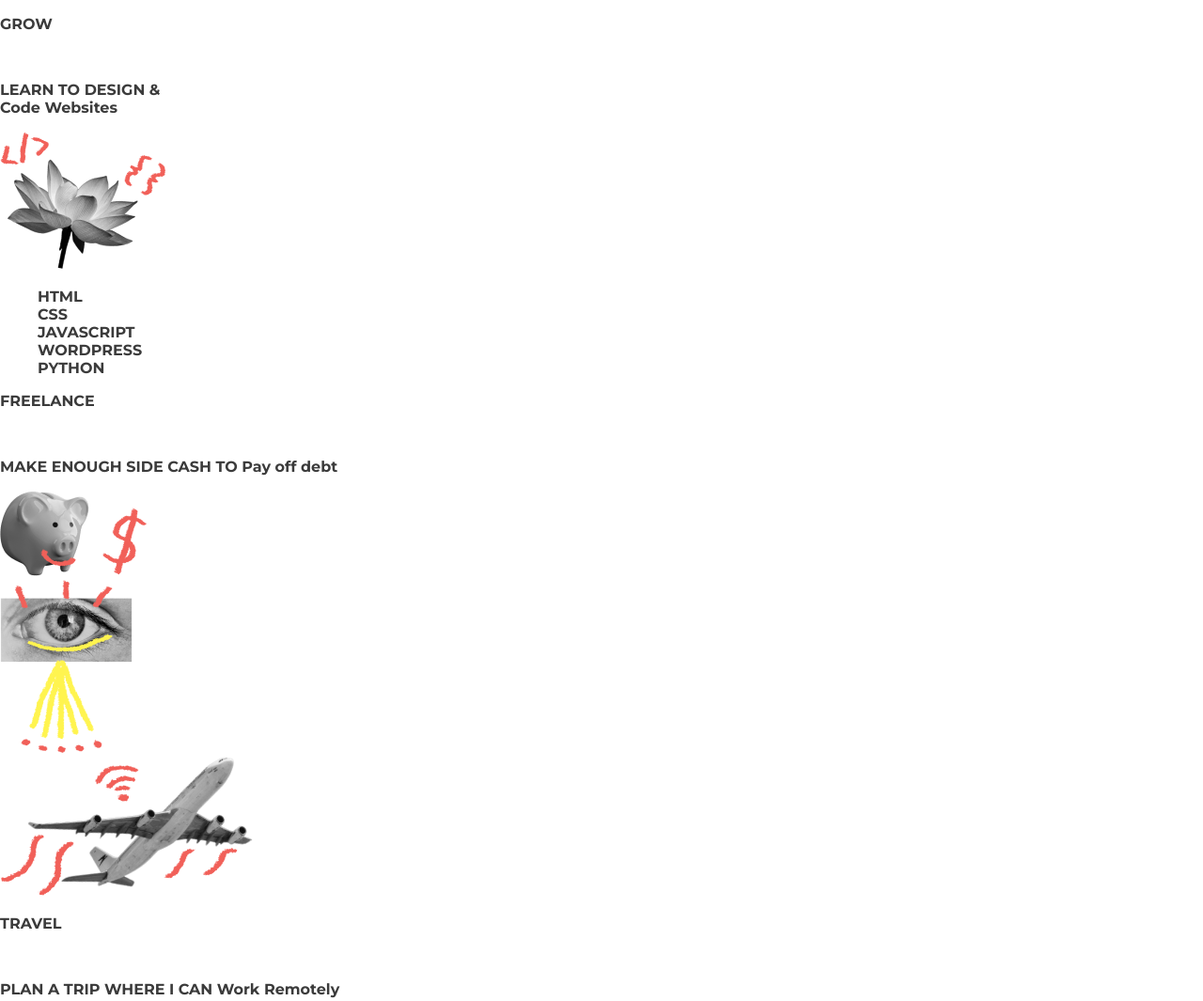
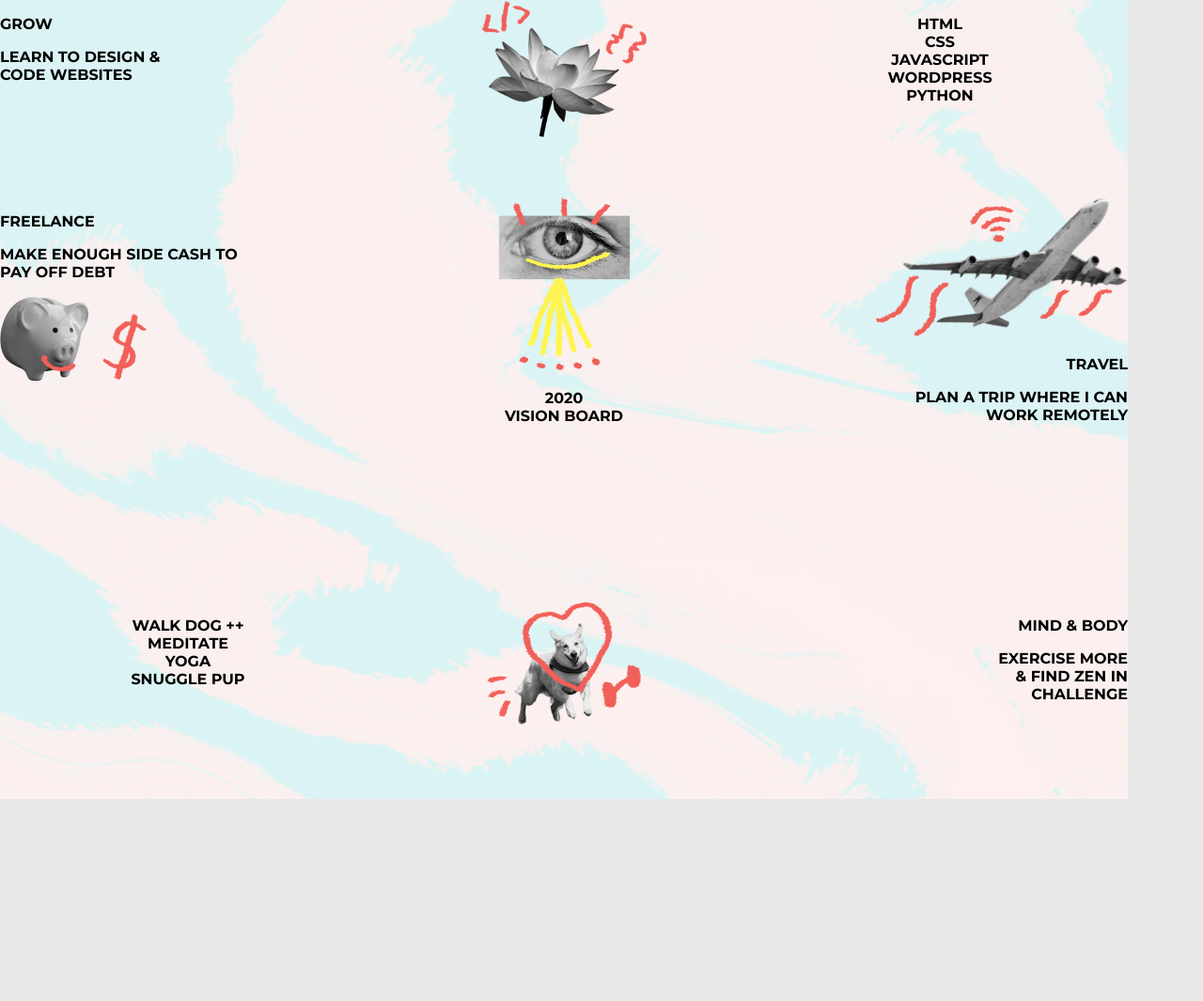
Before and after one commit to lchutich/101-vision-board, a plain HTML site: page index.html in a window 1280 px wide. Shown: the top 1065 px of the page at 94% size. After the commit the page ends 850 px from the top, so only its background shows below. Drawn offline with Linux system fonts and the light colour scheme.

Commit message:
Added css and additional classes to html

```diff
--- a/css/main.css
+++ b/css/main.css
@@ -1,11 +1,36 @@
 
 Body	{
-	font-family: 'Montserrat', sans-serif;
-	color: #3B3B3B;
+	background: #e8e8e8;
 }
 
+#vision-board	{
+	width: 1200px;
+	height: 850px;
+	background-image: url(../img/background.png);
+	background-size: cover;
+	overflow: auto;
+	font-family: 'Montserrat', sans-serif;
+	text-transform: uppercase;
+	}
 
+.block	{
+	float: left;
+	width: 400px;
+	box-sizing: border-box;
+}
 
-ul	{
-	list-style-type: none;
+.small-block	{
+	height: 210px;
 }
+
+.large-block	{
+	height: 430px;
+}
+
+.center	{
+	text-align: center;
+}
+
+.right {
+text-align: right;
+}
--- a/index.html
+++ b/index.html
@@ -12,49 +12,51 @@
 </head>
 <body>
 	<div id="vision-board">
-		<div class= "block">
-			<p>GROW</p> </br>
-			<p>LEARN TO DESIGN & </br>
-			<strong>Code Websites</strong></p>
+		<div class= "block small-block light-bg">
+				<p>Grow</p> </span>
+				<p>Learn to Design &amp;<br>
+				<strong>Code Websites</strong></p>
 		</div>
-		<div class= "block">
-			<img src="img/flower.png" alt="flower with brackets and tags"/>
+		<div class= "block small-block center">
+				<img src="img/flower.png" alt="flower"/>
 		</div>
-		<div class= "block">
-			<ul>
-				<li>HTML</li>
-				<li>CSS</li>
-				<li>JAVASCRIPT</li>
-				<li>WORDPRESS</li>
-				<li>PYTHON</li>
-			</ul>
+		<div class= "block small-block center light-bg">
+				<p>
+					HTML<br>
+					CSS<br>
+					Javascript<br>
+					WordPress<br>
+					Python<br>
+				</p>
 		</div>
-		<div class= "block">
-			<p>FREELANCE</p> </br>
-			<p>MAKE ENOUGH SIDE CASH TO <strong>Pay off debt</strong></p>
-			<img src="img/piggy.png" alt="piggy bank with dollar sign"/>
+		<div class="block large-block">
+				<p><span class="highlight">FREELANCE</span></p>
+				<p>Make Enough Side Cash to<br><strong>Pay off debt</strong></p>
+				<img src="img/piggy.png" alt="piggy bank with dollar sign"/>
 		</div>
-		<div class= "block">
-			<img src="img/eye.png" alt="photo of eye with graphics"/>
+		<div class= "block large-block center dark-bg">
+				<img src="img/eye.png" alt="photo of eye with graphics"/>
+				<p class="title"><span class="marker">2020</span><br>Vision Board</p>
 		</div>
-		<div class= "block">
-			<img src="img/plane.png" alt="photo of plane"/>
-			<p>TRAVEL</p></br>
-			<p>PLAN A TRIP WHERE I CAN <strong> Work Remotely</strong></p>
+		<div class= "block right large-block">
+				<img src="img/plane.png" alt="photo of plane"/>
+				<p><span class="highlight">Travel</span></p>
+				<p>Plan A Trip Where I Can<br><strong>Work Remotely</strong></p>
 		</div>
-		<div class= "block">
-			<ul>
-				<li>WALK DOG ++</li>
-				<li>MEDITATE</li>
-				<li>YOGA</li>
-				<li>SNUGGLE PUP</li>
+		<div class= "block small-block top-padding center light-bg">
+				<p>
+					Walk Dog ++<br>
+					Meditate<br>
+					Yoga<br>
+					Snuggle Pup
+				</p>
 		</div>
-		<div class= "block">
-			<img src="img/doggo.png" alt="Photo of a dog with a heart drawn around it"/>
+		<div class= "block small-block top-padding center">
+				<img src="img/doggo.png" alt="Photo of a dog with a heart drawn around it"/>
 		</div>
-		<div class= "block">
-			<p>MIND & BODY</p> </BR>
-			<P>EXERCISE MORE & FIND ZEN IN <strong>Challenge</strong></P>
+		<div class= "block small-block right light-bg">
+				<p><span class="highlight">Mind &amp; Body</span></p>
+				<p>Exercise More<br>&amp; Find Zen in<br><strong>Challenge</strong></p>
 		</div>
 	</div>
 </body>
```
